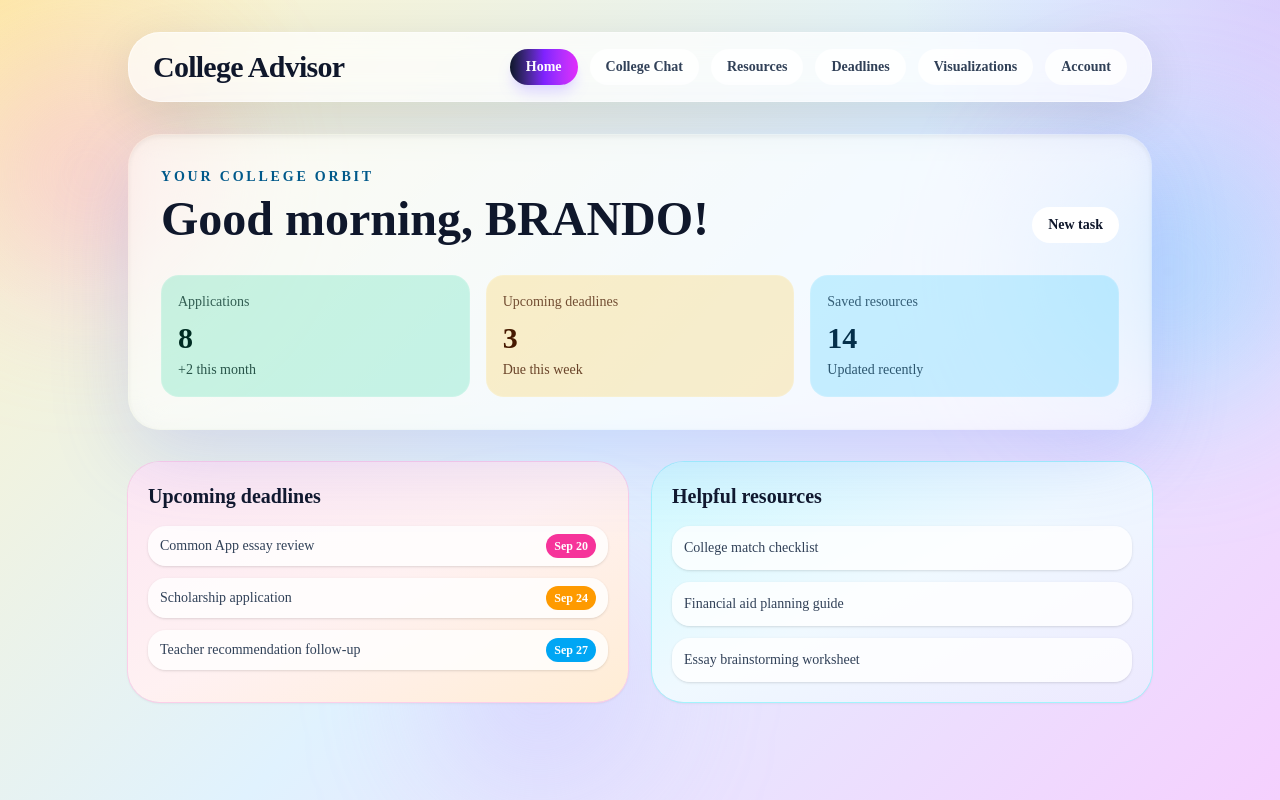
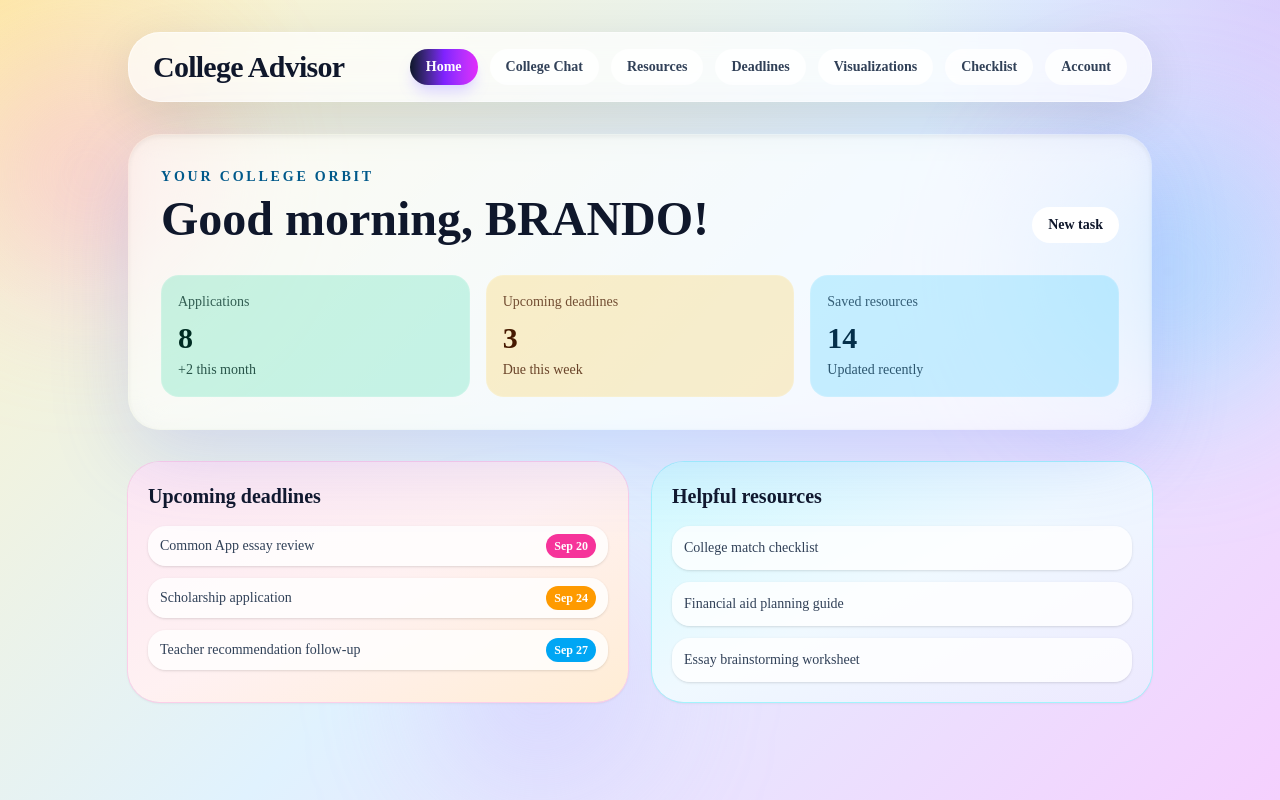
Before and after one commit to CSC4790-Fall2026-Org/College_Companion, a Next.js app: page / in a window 1280 px wide. Built offline with nearby package versions, Linux system fonts and the light colour scheme.

Commit message:
Added a Checklist

```diff
--- a/app/page.tsx
+++ b/app/page.tsx
@@ -4,7 +4,7 @@ import { type FormEvent, useEffect, useState } from "react";
 import ReactMarkdown from "react-markdown";
 import remarkGfm from "remark-gfm";
 
-const tabs = ["Home", "College Chat", "Resources", "Deadlines", "Visualizations"] as const;
+const tabs = ["Home", "College Chat", "Resources", "Deadlines", "Visualizations", "Checklist"] as const;
 type Tab = (typeof tabs)[number];
 
 const quickPrompts = [
@@ -674,6 +674,15 @@ export default function Home() {
       );
     }
 
+    if (activeTab === "Checklist") {
+      return (
+        <section className="fade-in-up mt-8 rounded-[2rem] bg-gradient-to-br from-emerald-50 via-white to-sky-100 p-6 shadow-sm ring-1 ring-emerald-200">
+        <p className="text-sm font-semibold uppercase tracking-[0.2em] text-emerald-700">One step at a time</p>
+        <h2 className="mt-1 text-2xl font-black text-slate-900">Checklist</h2>
+        </section>
+      );
+    }
+
     return (
       <section className="mt-8 rounded-[2rem] bg-gradient-to-br from-rose-50 via-white to-sky-50 p-6 shadow-sm ring-1 ring-sky-200">
         <div className="flex flex-col gap-2 md:flex-row md:items-end md:justify-between">
```
